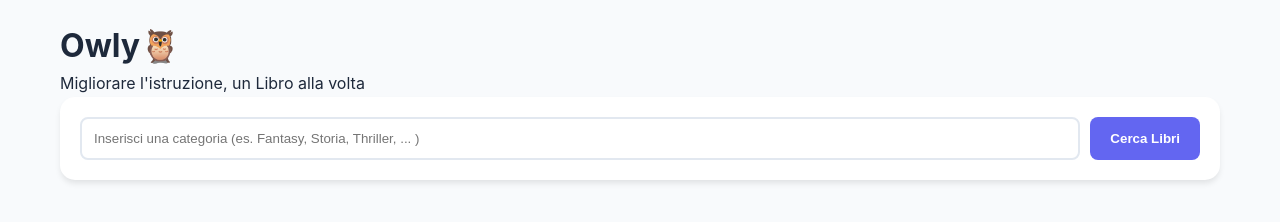
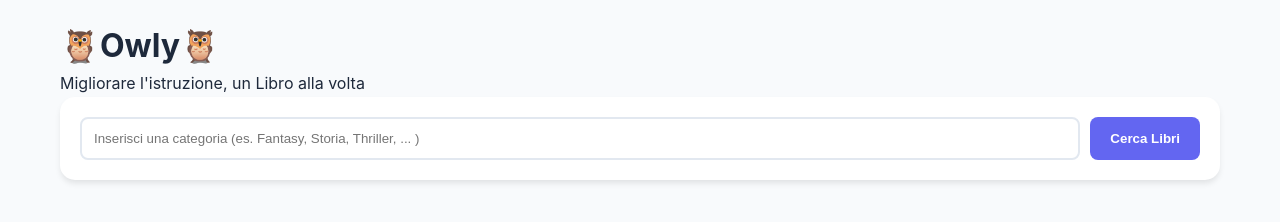
Before and after one commit to gcangemi1997-coder/Owly-App, a website built with Vite: page index.html in a window 1280 px wide. Built offline with nearby package versions, Linux system fonts and the light colour scheme.

Commit message:
Rearrange owl emoji in header title

```diff
--- a/index.html
+++ b/index.html
@@ -35,7 +35,7 @@
     <div id="app">
       <main class="container">
         <header>
-          <h1>Owly🦉</h1>
+          <h1>🦉Owly🦉</h1>
           <p>Migliorare l'istruzione, un Libro alla volta</p>
         </header>
         <section class="search-box">
```
